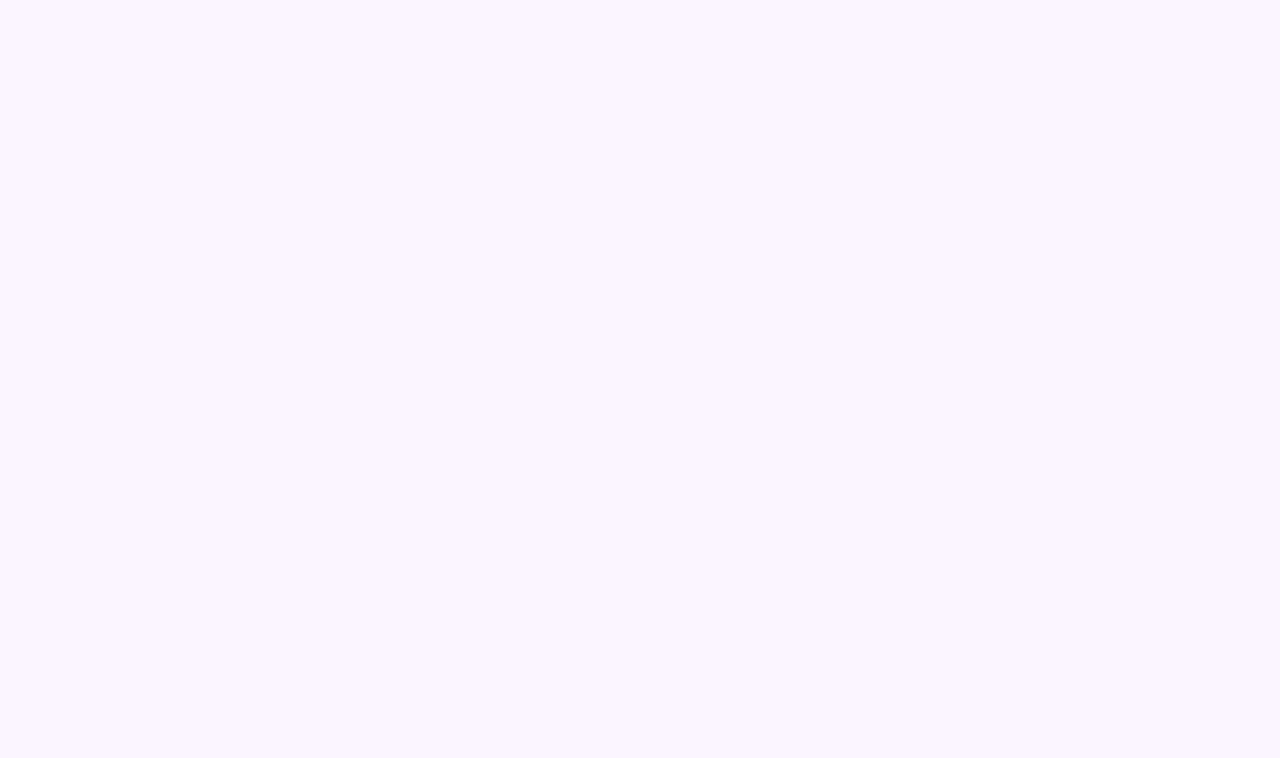
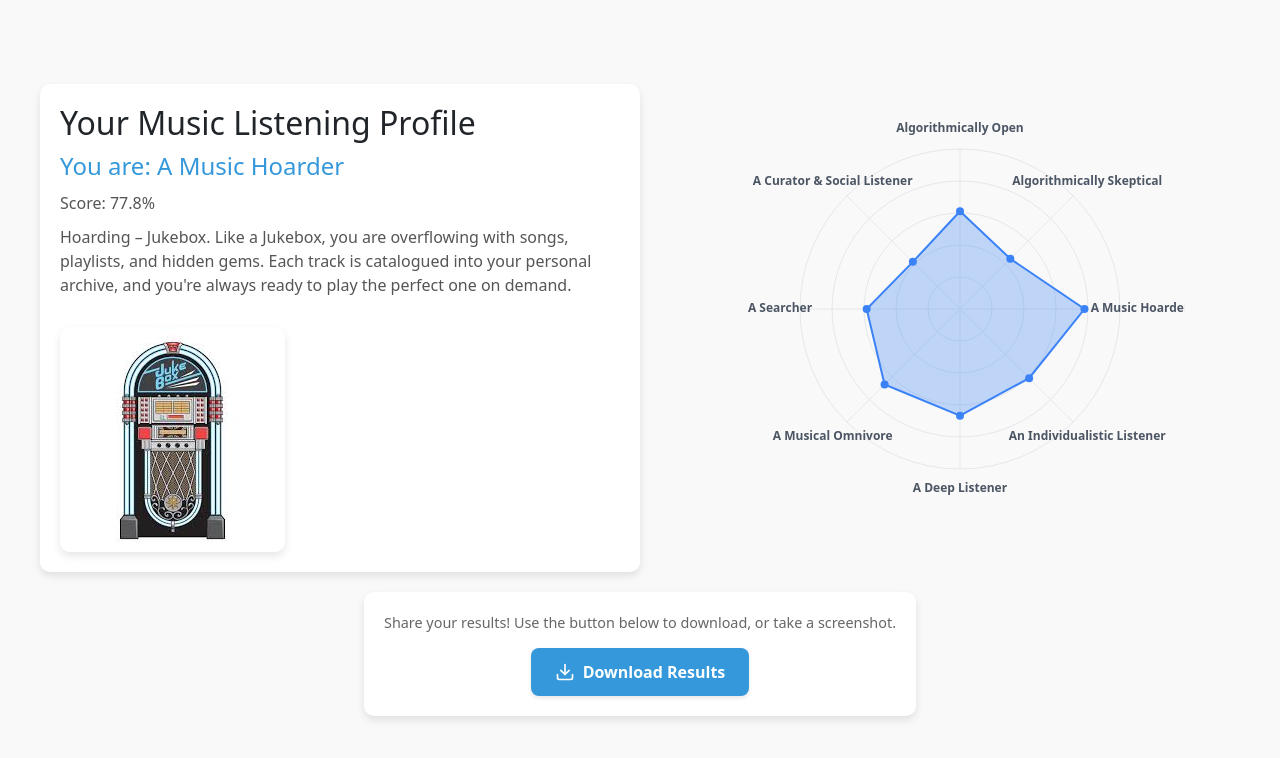
Before and after one commit to b1982384/SLIME-survey-app, a React (Vite) app in the folder survey_app/: page /results in a window 1280 px wide. Before the commit this address led to /questions. Shown: the top 758 px of the page. Built offline with nearby package versions, Linux system fonts and the light colour scheme.

Commit message:
added share button

```diff
--- a/survey_app/package.json
+++ b/survey_app/package.json
@@ -13,6 +13,7 @@
     "@supabase/supabase-js": "^2.57.4",
     "bootstrap": "^5.2.3",
     "html-to-image": "^1.11.13",
+    "lucide-react": "^0.545.0",
     "react": "^18.2.0",
     "react-dom": "^18.2.0",
     "react-router-dom": "^7.8.2"
--- a/survey_app/src/result.tsx
+++ b/survey_app/src/result.tsx
@@ -1,6 +1,5 @@
-import React, { useState, useEffect } from 'react';
-import { useLocation, useNavigate } from 'react-router-dom';
-import './result.css';
+import React, { useState, useEffect, useRef } from 'react';
+import { Download, Share2 } from 'lucide-react';
 
 // Types
 type FactorScores = Record<number, number>;
@@ -20,15 +19,15 @@ type Results = {
   topFactor: TopFactor;
 };
 
-// radarchart Component
+// RadarChart Component
 type RadarChartProps = {
   factorScores: FactorScores;
-  factorNames: FactorNames; // custom
+  factorNames: FactorNames;
 };
 
-const RadarChart: React.FC<RadarChartProps> = ({ factorScores, factorNames }) => { // AI - generated radarchart
-  const size = 400; //  chart size
-  const padding = 56; // padding for labels --> CHANGE
+const RadarChart: React.FC<RadarChartProps> = ({ factorScores, factorNames }) => {
+  const size = 400;
+  const padding = 50;
   const center = size / 2;
   const maxRadius = center - 40;
   const factors = Object.keys(factorScores);
@@ -54,7 +53,9 @@ const RadarChart: React.FC<RadarChartProps> = ({ factorScores, factorNames }) =>
       cx={center}
       cy={center}
       r={level * maxRadius}
-      className="background-circle"
+      fill="none"
+      stroke="#e5e7eb"
+      strokeWidth="1"
     />
   ));
 
@@ -65,34 +66,43 @@ const RadarChart: React.FC<RadarChartProps> = ({ factorScores, factorNames }) =>
       y1={center}
       x2={center + Math.cos((index * 2 * Math.PI) / factors.length - Math.PI / 2) * maxRadius}
       y2={center + Math.sin((index * 2 * Math.PI) / factors.length - Math.PI / 2) * maxRadius}
-      className="axis-line"
+      stroke="#e5e7eb"
+      strokeWidth="1"
     />
   ));
 
   const pathData = points.map((point, index) =>
-    `${index === 0 ? 'M' : 'L'} ${point.x} ${point.y}` // connects dots of the radar plot
+    `${index === 0 ? 'M' : 'L'} ${point.x} ${point.y}`
   ).join(' ') + ' Z';
 
   return (
-    <div className="radar-chart-container">
+    <div style={{ display: 'flex', justifyContent: 'center', alignItems: 'center', overflow: 'visible' }}>
       <svg
         width={size + padding}
         height={size + padding}
         viewBox={`0 0 ${size + padding} ${size + padding}`}
-        className="radar-chart"
+        style={{ maxWidth: '100%', height: 'auto' }}
       >
         <g transform={`translate(${padding / 2}, ${padding / 2})`}>
           {backgroundCircles}
           {axisLines}
-          <path d={pathData} />
+          <path
+            d={pathData}
+            fill="rgba(59, 130, 246, 0.3)"
+            stroke="rgb(59, 130, 246)"
+            strokeWidth="2"
+          />
           {points.map((point, index) => (
             <g key={index}>
-              <circle cx={point.x} cy={point.y} r="4" />
+              <circle cx={point.x} cy={point.y} r="4" fill="rgb(59, 130, 246)" />
               <text
                 x={point.labelX}
                 y={point.labelY}
                 textAnchor="middle"
                 dominantBaseline="middle"
+                fontSize="12"
+                fontWeight="600"
+                fill="rgb(75, 85, 99)"
               >
                 {point.label}
               </text>
@@ -104,30 +114,26 @@ const RadarChart: React.FC<RadarChartProps> = ({ factorScores, factorNames }) =>
   );
 };
 
-// result component
+// ResultsPage Component
 const ResultsPage = () => {
-  const location = useLocation();
-  const navigate = useNavigate();
-  const responses: number[] = location.state?.responses || [];
-
+  const shareableRef = useRef<HTMLDivElement>(null);
+  const [responses] = useState<number[]>(Array.from({ length: 24 }, () => Math.floor(Math.random() * 5) + 2));
   const [results, setResults] = useState<Results | null>(null);
   const [loading, setLoading] = useState(true);
-  const [error, setError] = useState<string | null>(null);
   const [isStraightlined, setIsStraightlined] = useState(false);
 
-  //  mappings with proper typing
   const questionToFactor: QuestionToFactor = {
-    0: 1, 1: 1, 2: 1, // Factor 1
-    3: 2, 4: 2, 5: 2, // Factor 2
-    6: 3, 7: 3, 8: 3, // Factor 3
-    9: 4, 10: 4, 11: 4, // Factor 4
-    12: 5, 13: 5, 14: 5, // Factor 5
-    15: 6, 16: 6, 17: 6, // Factor 6
-    18: 7, 19: 7, 20: 7, // Factor 7
-    21: 8, 22: 8, 23: 8, // Factor 8
+    0: 1, 1: 1, 2: 1,
+    3: 2, 4: 2, 5: 2,
+    6: 3, 7: 3, 8: 3,
+    9: 4, 10: 4, 11: 4,
+    12: 5, 13: 5, 14: 5,
+    15: 6, 16: 6, 17: 6,
+    18: 7, 19: 7, 20: 7,
+    21: 8, 22: 8, 23: 8,
   };
 
-  const negativelyWeighted = new Set([4, 12]); // Example: Questions with negative weighting
+  const negativelyWeighted = new Set([4, 12]);
 
   const factorNames: FactorNames = {
     1: "Algorithmically Open",
@@ -146,31 +152,24 @@ const ResultsPage = () => {
     3: "Hoarding – Jukebox. Like a Jukebox, you are overflowing with songs, playlists, and hidden gems. Each track is catalogued into your personal archive, and you're always ready to play the perfect one on demand.",
     4: "Individualistic Musicking – Noise-Cancelling Headphones. You tune out the noise of popularity and platforms. Your listening is private, intentional, and completely yours.",
     5: "Deep Listening – Studio Headphones. Like Studio Headphones your listening is tuned for clarity and depth. You listen closely, savor full albums, and treat music like a rich, immersive world.",
-    6: "Musical Omnivorism – AirPods.  You're AirPods, a trendy listener who is always bouncing between moods and genres with ease. Your music is woven into your everyday life.",
+    6: "Musical Omnivorism – AirPods. You're AirPods, a trendy listener who is always bouncing between moods and genres with ease. Your music is woven into your everyday life.",
     7: "Searching – Vinyl Crate. You are a Vinyl Crate, always digging for the next discovery. You love flipping through the unfamiliar and novel, hunting for gems others might overlook.",
     8: "Curation & Sociality – Boombox. Bold and sociable, you're the Boombox. Music isn't just for you — it's a vibe you broadcast, connecting people and setting the mood.",
   };
 
-  const fivePointIndices = new Set(Array.from({ length: 9 }, (_, i) => i + 15)); // Questions 16-24
+  const fivePointIndices = new Set(Array.from({ length: 9 }, (_, i) => i + 15));
 
   useEffect(() => {
-    if (responses.length === 0) {
-      setError('No responses provided.');
-      setTimeout(() => navigate('/questions'), 3000);
-      return;
-    }
-
-    // check if the user straightlined (all responses normalize to 0.5)
     const isNeutral = responses.every((response, index) => {
       if (fivePointIndices.has(index)) {
-        return (response - 1) / 4 === 0.5; // 5-point scale
+        return (response - 1) / 4 === 0.5;
       } else {
-        return (response - 1) / 6 === 0.5; // 7-point scale
+        return (response - 1) / 6 === 0.5;
       }
     });
 
     if (isNeutral) {
-      setIsStraightlined(true); // returns custom page
+      setIsStraightlined(true);
       setLoading(false);
       return;
     }
@@ -178,19 +177,17 @@ const ResultsPage = () => {
     const factorScores = calculateFactorScores(responses);
     setResults(factorScores);
     setLoading(false);
-  }, [responses, navigate]);
+  }, [responses]);
 
   const calculateFactorScores = (responses: number[]): Results => {
     const factorScores: FactorScores = {};
     const factorQuestionCounts: Record<number, number> = {};
 
-    // initialize scores and counts
     for (let i = 1; i <= 8; i++) {
       factorScores[i] = 0;
       factorQuestionCounts[i] = 0;
     }
 
-    // calculate scores for each question
     for (let i = 0; i < responses.length; i++) {
       if (responses[i] === null) continue;
 
@@ -200,14 +197,12 @@ const ResultsPage = () => {
       let normalizedScore: number;
       const responseValue = responses[i];
 
-      // normalize scores to a 0-1 scale
       if (fivePointIndices.has(i)) {
-        normalizedScore = (responseValue - 1) / 4; // 5-point scale
+        normalizedScore = (responseValue - 1) / 4;
       } else {
-        normalizedScore = (responseValue - 1) / 6; // 7-point scale
+        normalizedScore = (responseValue - 1) / 6;
       }
 
-      //  negative weighting if applicable
       if (negativelyWeighted.has(i)) {
         normalizedScore = 1 - normalizedScore;
       }
@@ -216,7 +211,6 @@ const ResultsPage = () => {
       factorQuestionCounts[factor]++;
     }
 
-    // average scores by the number of questions per factor
     for (const factor in factorScores) {
       const factorNum = parseInt(factor);
       if (factorQuestionCounts[factorNum] > 0) {
@@ -224,9 +218,8 @@ const ResultsPage = () => {
       }
     }
 
-
     const topFactorEntry = Object.entries(factorScores).reduce((a, b) =>
-      factorScores[parseInt(a[0])] > factorScores[parseInt(b[0])] ? a : b  // top factor
+      factorScores[parseInt(a[0])] > factorScores[parseInt(b[0])] ? a : b
     );
 
     const topFactorNumber = parseInt(topFactorEntry[0]);
@@ -242,27 +235,53 @@ const ResultsPage = () => {
     };
   };
 
+  const handleDownloadImage = async () => {
+    if (!shareableRef.current) return;
+
+    try {
+      const html2canvas = (await import('https://cdn.jsdelivr.net/npm/html2canvas@1.4.1/+esm')).default;
+      const canvas = await html2canvas(shareableRef.current, {
+        backgroundColor: '#ffffff',
+        scale: 2,
+      });
+
+      const link = document.createElement('a');
+      link.download = 'my-music-profile.png';
+      link.href = canvas.toDataURL();
+      link.click();
+    } catch (error) {
+      console.error('Error generating image:', error);
+      alert('Unable to generate image. Please try taking a screenshot instead.');
+    }
+  };
+
   const factorImages: FactorImages = {
-    1: '/images/smart-speaker.gif',
-    2: '/images/wired-headphones.gif',
-    3: '/images/jukebox.gif',
-    4: '/images/noise-cancelling-headphones.gif',
-    5: '/images/studio-headphones.gif',
-    6: '/images/airpods.gif',
-    7: '/images/vinyl-crate.gif',
-    8: '/images/boombox.gif',
+    1: '/images/smart-speaker.png',
+    2: '/images/wired-earbuds.png',
+    3: '/images/jukebox.png',
+    4: '/images/noise-cancelling-headphones.png',
+    5: '/images/studio-headphones.png',
+    6: '/images/airpods.png',
+    7: '/images/vinyl-crate.png',
+    8: '/images/boombox.png',
   };
 
   if (loading) {
-    return <div>Loading...</div>;
-  }
-
-  if (error) {
-    return <div>Error: {error}</div>;
+    return <div style={{ display: 'flex', justifyContent: 'center', alignItems: 'center', minHeight: '100vh' }}>Loading...</div>;
   }
 
   if (isStraightlined) {
-    return <div className = "straightlined-message">Your listener profile is ... boring. Please try again with more honest answers!</div>;
+    return (
+      <div style={{
+        marginTop: '100px',
+        textAlign: 'center',
+        fontSize: '40px',
+        fontWeight: '700',
+        padding: '20px'
+      }}>
+        Your listener profile is ... boring. Please try again with more honest answers!
+      </div>
+    );
   }
 
   if (!results) {
@@ -270,23 +289,133 @@ const ResultsPage = () => {
   }
 
   return (
-    <div className="results-page">
-      <div className="results-layout">
-        <div className="radar-chart-section">
+    <div style={{
+      display: 'flex',
+      justifyContent: 'center',
+      alignItems: 'center',
+      padding: '20px',
+      backgroundColor: '#f9f9f9',
+      minHeight: '100vh',
+      flexDirection: 'column',
+      gap: '20px'
+    }}>
+      <div ref={shareableRef} style={{
+        display: 'flex',
+        flexDirection: 'row',
+        gap: '40px',
+        alignItems: 'flex-start',
+        maxWidth: '1200px',
+        width: '100%'
+      }} className="results-layout">
+        <div style={{
+          flex: 1,
+          order: 2
+        }} className="radar-section">
           <RadarChart factorScores={results.factorScores} factorNames={factorNames} />
         </div>
-        <div className="results-info">
-          <h1>Your Music Listening Profile</h1>
-          <h2>You are: {results.topFactor.name}</h2>
-          <p>Score: {(results.topFactor.score * 100).toFixed(1)}%</p>
-          <p>{results.topFactor.description}</p>
+        <div style={{
+          flex: 1,
+          background: '#ffffff',
+          padding: '20px',
+          borderRadius: '10px',
+          boxShadow: '0 4px 8px rgba(0, 0, 0, 0.1)',
+          order: 1
+        }} className="results-info">
+          <h1 style={{ fontSize: '2rem', marginBottom: '10px' }}>Your Music Listening Profile</h1>
+          <h2 style={{ fontSize: '1.5rem', marginBottom: '10px', color: '#3498db' }}>
+            You are: {results.topFactor.name}
+          </h2>
+          <p style={{ fontSize: '1rem', marginBottom: '10px', color: '#555' }}>
+            Score: {(results.topFactor.score * 100).toFixed(1)}%
+          </p>
+          <p style={{ fontSize: '1rem', marginBottom: '10px', color: '#555' }}>
+            {results.topFactor.description}
+          </p>
           <img
             src={factorImages[results.topFactor.number]}
             alt={results.topFactor.name}
-            className="factor-image"
+            style={{
+              maxWidth: '300px',
+              maxHeight: '300px',
+              width: 'auto',
+              height: 'auto',
+              marginTop: '20px',
+              borderRadius: '10px',
+              boxShadow: '0 4px 8px rgba(0, 0, 0, 0.1)',
+              objectFit: 'contain'
+            }}
           />
         </div>
       </div>
+
+      <div style={{
+        textAlign: 'center',
+        maxWidth: '600px',
+        padding: '20px',
+        background: '#ffffff',
+        borderRadius: '10px',
+        boxShadow: '0 4px 8px rgba(0, 0, 0, 0.1)'
+      }}>
+        <p style={{
+          fontSize: '0.9rem',
+          color: '#666',
+          marginBottom: '15px',
+          lineHeight: '1.5'
+        }}>
+          Share your results! Use the button below to download, or take a screenshot.
+        </p>
+        <button
+          onClick={handleDownloadImage}
+          style={{
+            display: 'inline-flex',
+            alignItems: 'center',
+            gap: '8px',
+            padding: '12px 24px',
+            fontSize: '1rem',
+            fontWeight: '600',
+            color: '#ffffff',
+            backgroundColor: '#3498db',
+            border: 'none',
+            borderRadius: '8px',
+            cursor: 'pointer',
+            boxShadow: '0 2px 4px rgba(0, 0, 0, 0.1)',
+            transition: 'all 0.3s ease'
+          }}
+          onMouseOver={(e) => {
+            e.currentTarget.style.backgroundColor = '#2980b9';
+            e.currentTarget.style.transform = 'translateY(-2px)';
+            e.currentTarget.style.boxShadow = '0 4px 8px rgba(0, 0, 0, 0.15)';
+          }}
+          onMouseOut={(e) => {
+            e.currentTarget.style.backgroundColor = '#3498db';
+            e.currentTarget.style.transform = 'translateY(0)';
+            e.currentTarget.style.boxShadow = '0 2px 4px rgba(0, 0, 0, 0.1)';
+          }}
+        >
+          <Download size={20} />
+          Download Results
+        </button>
+      </div>
+
+      <style>{`
+        @media (max-width: 768px) {
+          .results-layout {
+            flex-direction: column !important;
+            align-items: center !important;
+          }
+          .radar-section,
+          .results-info {
+            width: 100% !important;
+            max-width: 500px !important;
+          }
+          .results-info {
+            order: 1 !important;
+          }
+          .radar-section {
+            order: 2 !important;
+          }
+        }
+      `}</style>
     </div>
   );
 };
```
Also changed, not shown: 1 other file (tests, documents, lock files or other folders).
